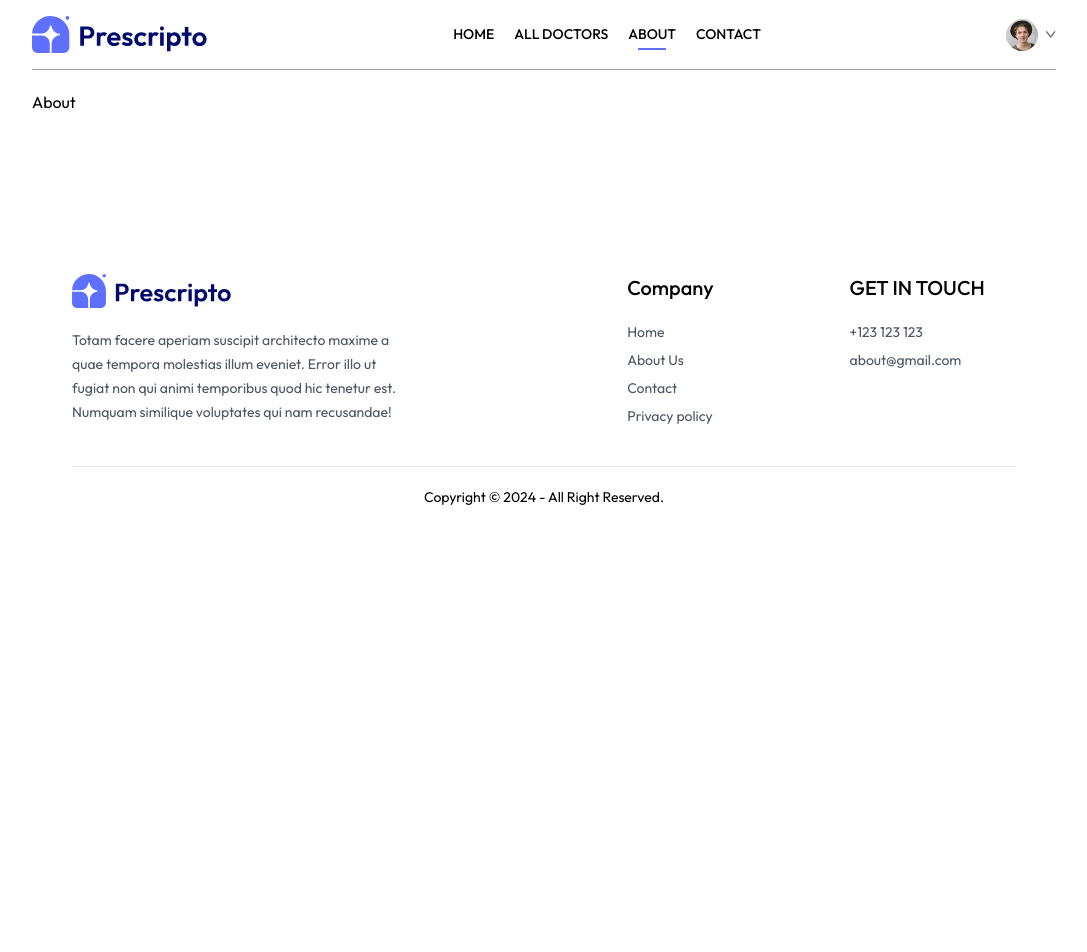
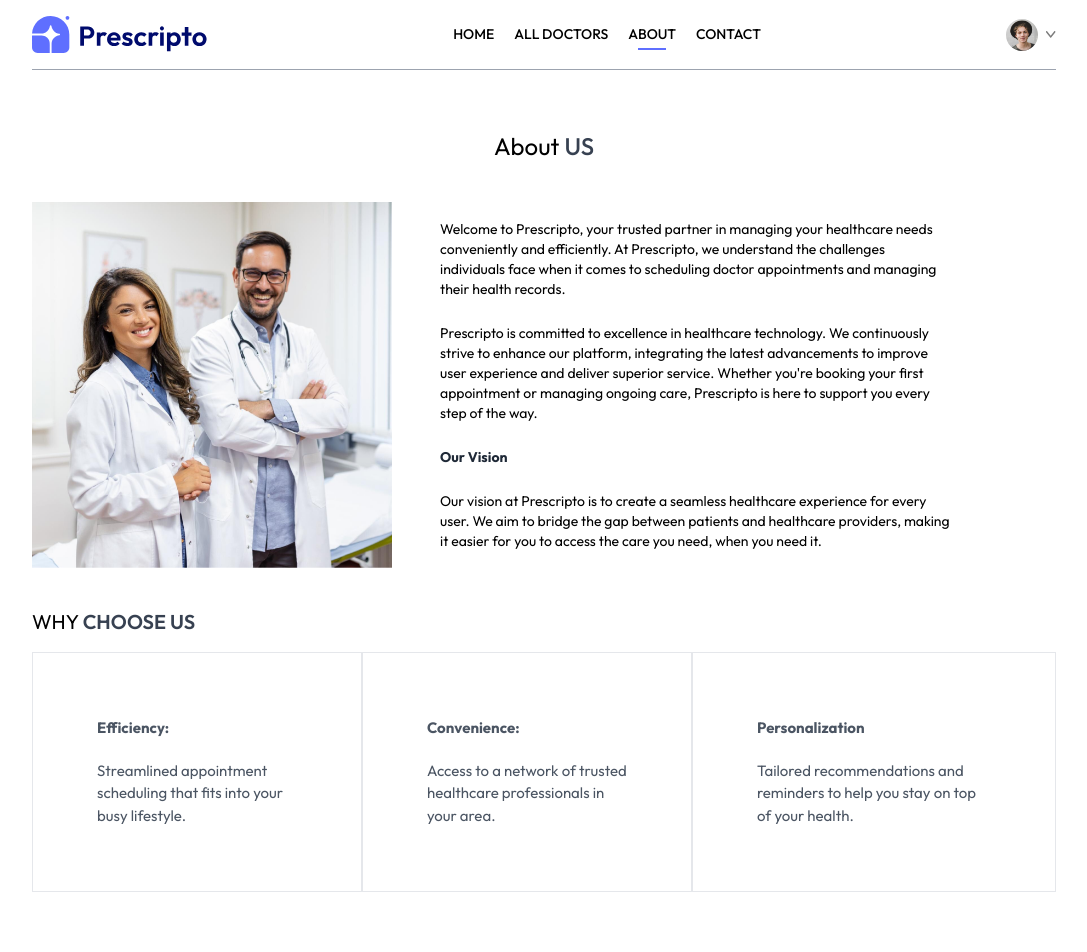
Before and after one commit to devanhdq/appointment-mern-app, a React (Vite) app in the folder frontend/: page /about in a window 1280 px wide. Shown: the top 952 px of the page, without its empty margins (96-1183 px from the left). Before the commit the page ends 800 px from the top, so only its background shows below. Built offline with nearby package versions, Linux system fonts and the light colour scheme.

Commit message:
create About page

```diff
--- a/frontend/src/pages/About.jsx
+++ b/frontend/src/pages/About.jsx
@@ -1,9 +1,75 @@
-import React from 'react'
-
+import { assets } from "../assets/assets";
 const About = () => {
   return (
-    <div>About</div>
-  )
-}
+    <div>
+      <div className="text-center text-2xl pt-10 to-gray-500">
+        <p className="">
+          About <span className="text-gray-700 font-medium">US</span>
+        </p>
+      </div>
 
-export default About
+      <div className="my-10 flex flex-col md:flex-row gap-12">
+        <img
+          src={assets.about_image}
+          alt=""
+          className="w-full md:max-w-[360px]"
+        />
+        <div className="flex flex-col justify-center gap-6 md:w-2/4 text-sm to-gray-600">
+          <p className="">
+            Welcome to Prescripto, your trusted partner in managing your
+            healthcare needs conveniently and efficiently. At Prescripto, we
+            understand the challenges individuals face when it comes to
+            scheduling doctor appointments and managing their health records.
+          </p>
+          <p className="">
+            Prescripto is committed to excellence in healthcare technology. We
+            continuously strive to enhance our platform, integrating the latest
+            advancements to improve user experience and deliver superior
+            service. Whether you're booking your first appointment or managing
+            ongoing care, Prescripto is here to support you every step of the
+            way.
+          </p>
+          <b className="text-gray-800">Our Vision</b>
+          <p className="">
+            Our vision at Prescripto is to create a seamless healthcare
+            experience for every user. We aim to bridge the gap between patients
+            and healthcare providers, making it easier for you to access the
+            care you need, when you need it.
+          </p>
+        </div>
+      </div>
+
+      <div className="text-xl my-4">
+        <p className="uppercase">
+          Why <span className="text-gray-700 font-semibold"> Choose Us</span>{" "}
+        </p>
+      </div>
+
+      <div className="flex flex-col md:flex-row mb-20">
+        <div className="border px-10 md:px-16 py-8 sm:py-16 flex flex-col gap-5 text-[15px] hover:bg-primary hover:text-white transition-all duration-300 text-gray-600 cursor-pointer">
+          <b className="">Efficiency:</b>
+          <p className="">
+            Streamlined appointment scheduling that fits into your busy
+            lifestyle.
+          </p>
+        </div>
+        <div className="border px-10 md:px-16 py-8 sm:py-16 flex flex-col gap-5 text-[15px] hover:bg-primary hover:text-white transition-all duration-300 text-gray-600 cursor-pointer">
+          <b className="">Convenience:</b>
+          <p className="">
+            Access to a network of trusted healthcare professionals in your
+            area.
+          </p>
+        </div>
+        <div className="border px-10 md:px-16 py-8 sm:py-16 flex flex-col gap-5 text-[15px] hover:bg-primary hover:text-white transition-all duration-300 text-gray-600 cursor-pointer">
+          <b className="">Personalization</b>
+          <p className="">
+            Tailored recommendations and reminders to help you stay on top of
+            your health.
+          </p>
+        </div>
+      </div>
+    </div>
+  );
+};
+
+export default About;
```
